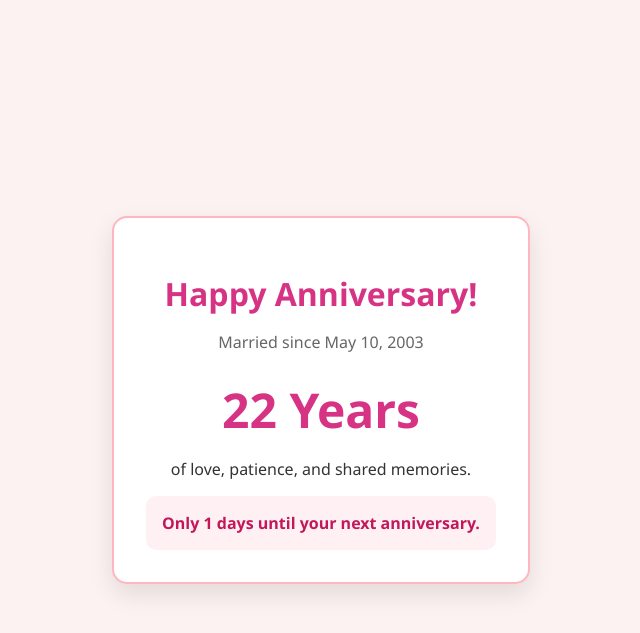
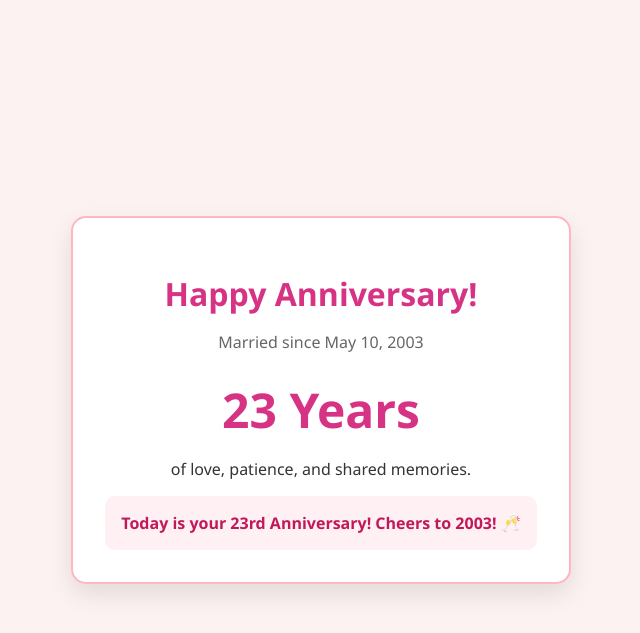
Before and after one commit to fdimzon/iwbhfy, a Flask app: page / in a window 1280 px wide. Shown: the top 633 px of the page, without its empty margins (319-959 px from the left). Run offline with Flask 3, Linux system fonts and the light colour scheme.

Commit message:
Fix timezone to Asia/Manila

```diff
--- a/app.py
+++ b/app.py
@@ -1,25 +1,39 @@
 from flask import Flask, render_template
 from datetime import date, datetime
+import pytz  # Import timezone library
 
 app = Flask(__name__)
 
 @app.route('/')
 def index():
+    # Define Philippines Timezone
+    manila_tz = pytz.timezone('Asia/Manila')
+
+    # Get today's date specifically in Manila
+    today = datetime.now(manila_tz).date()
+
     wedding_date = date(2003, 5, 10)
-    today = date.today()
 
-    # Calculate total time
+    # Calculate years
     years = today.year - wedding_date.year - ((today.month, today.day) < (wedding_date.month, wedding_date.day))
 
     # Calculate next anniversary
-    next_anniversary_year = today.year if (today.month, today.day) < (wedding_date.month, wedding_date.day) else today.year + 1
+    # If today is the anniversary, the "next" one is next year
+    if (today.month, today.day) == (wedding_date.month, wedding_date.day):
+        next_anniversary_year = today.year + 1
+    elif (today.month, today.day) < (wedding_date.month, wedding_date.day):
+        next_anniversary_year = today.year
+    else:
+        next_anniversary_year = today.year + 1
+
     next_anniversary = date(next_anniversary_year, wedding_date.month, wedding_date.day)
     days_until = (next_anniversary - today).days
 
     return render_template('index.html',
                            years=years,
                            days_until=days_until,
-                           wedding_date=wedding_date.strftime("%B %d, %Y"))
+                           wedding_date=wedding_date.strftime("%B %d, %Y"),
+                           today_is_anniversary=(today == date(today.year, 5, 10)))
 
 if __name__ == '__main__':
     app.run(debug=True)
--- a/requirements.txt
+++ b/requirements.txt
@@ -1,2 +1,3 @@
 flask
 gunicorn
+pytz
--- a/templates/index.html
+++ b/templates/index.html
@@ -22,12 +22,12 @@
         <p>of love, patience, and shared memories.</p>
 
         <div class="countdown">
-            {% if days_until == 0 %}
-                Today is the day! Cheers to you! 🥂
-            {% else %}
-                Only {{ days_until }} days until your next anniversary.
-            {% endif %}
-        </div>
+    {% if today_is_anniversary %}
+        Today is your 23rd Anniversary! Cheers to 2003! 🥂
+    {% else %}
+        Only {{ days_until }} days until your next anniversary.
+    {% endif %}
+</div>
     </div>
 </body>
 </html>
```
